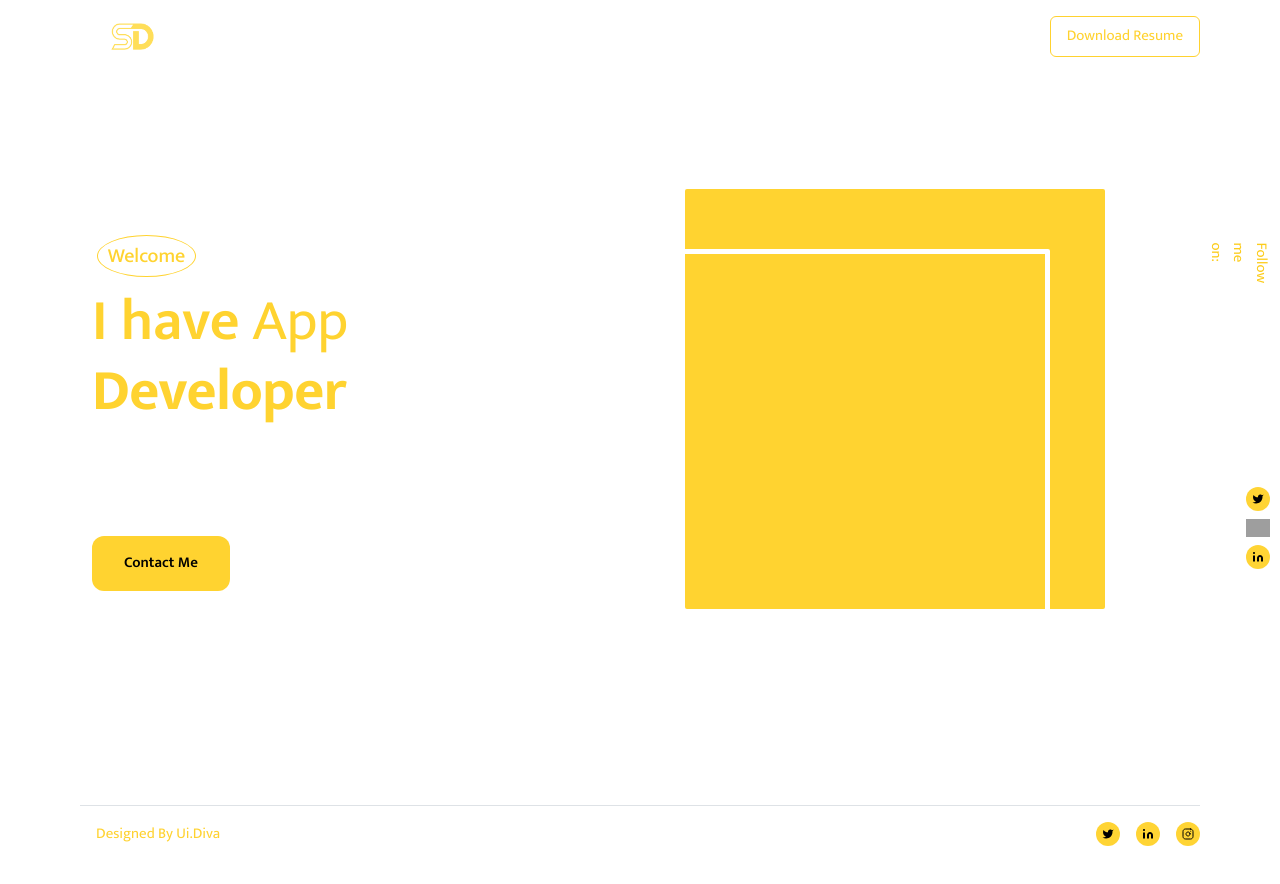
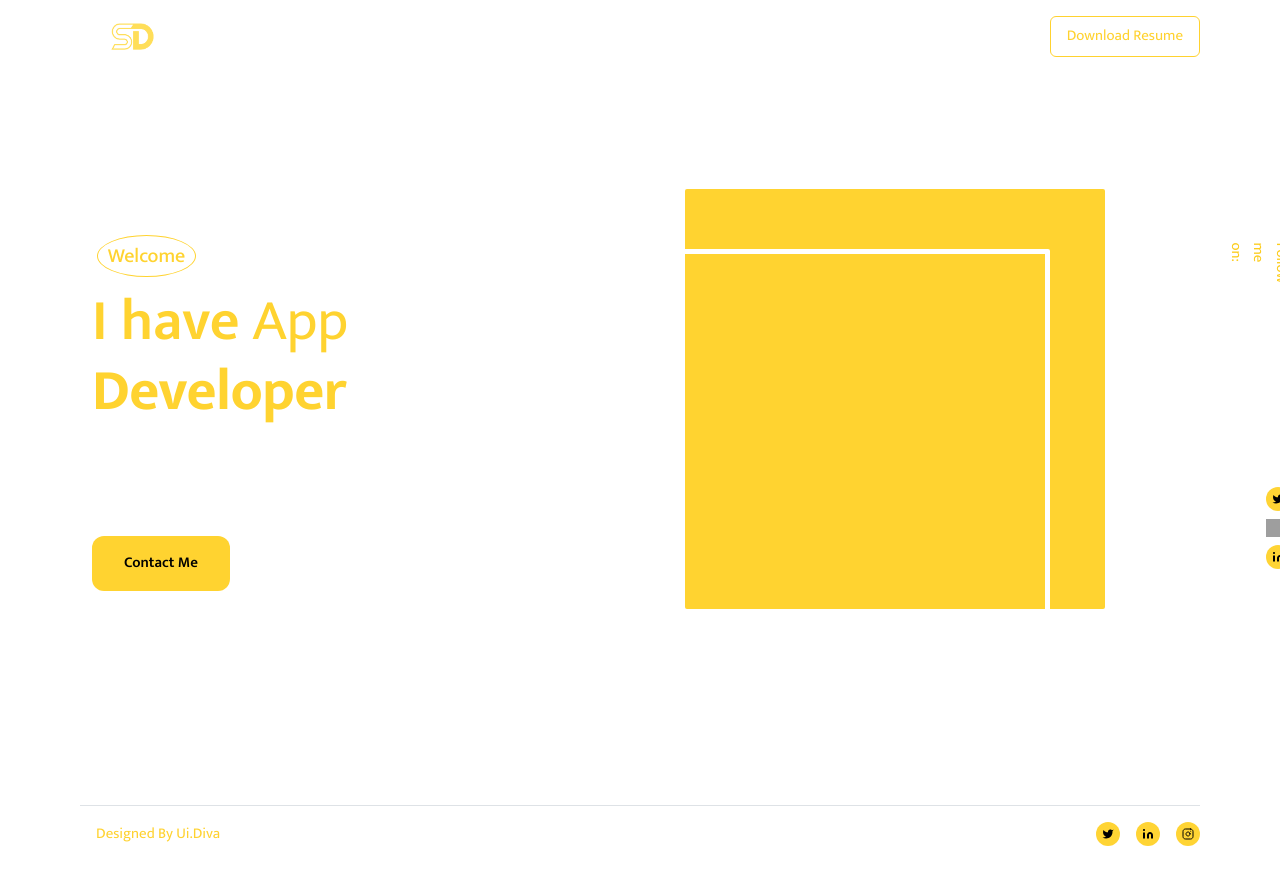
Before and after one commit to dixitsanskar/Portfolio, a Vue app: page / in a window 1280 px wide. Shown: the top 884 px of the page. Built offline with nearby package versions, Linux system fonts and the light colour scheme; grey boxes are pictures that could not be loaded.

Commit message:
link added in hero

```diff
--- a/src/views/HeadBanner.vue
+++ b/src/views/HeadBanner.vue
@@ -59,13 +59,13 @@ import heads from "@/components/Heading.vue"
         <div class="absolute top-[60px] left-0 w-[406px] h-[406px] border-[5px] border-white box-border rounded-[2px]"></div>
       </div>
       </div>
-      <div class="relative flex flex-col  pt-[100px]   text-[#fccc1c]">
+      <div class="relative flex flex-col  pt-[100px]  pl-5 text-[#fccc1c]">
         <div class="relative transform rotate-90 right-7 ">Follow me on:</div>
         <div class="mt-[70px] h-[64.5px] ml-3 border-l border-white box-border"></div>
         <div class="flex flex-column justify-between  mt-5">
-            <img class="overflow-hidden mt-2"  width="24px" alt="" src="@/assets/twitter.svg" />
-        <img class="overflow-hidden mt-2" width="24px" alt="" src=" @/assets/instagram.svg " />
-        <img class="overflow-hidden mt-2" width="24px" alt="" src="@/assets/linkedin.svg "/>
+          <a href="" class="!justify-start"><img class="overflow-hidden mt-2"  width="24px" alt="" src="@/assets/twitter.svg" /></a>
+        <a href="" class="!justify-start"><img class="overflow-hidden mt-2" width="24px" alt="" src=" @/assets/instagram.svg " /></a>
+        <a href="" class="!justify-start"><img class="overflow-hidden mt-2" width="24px" alt="" src="@/assets/linkedin.svg "/></a>
         </div>
 
       </div>
```
